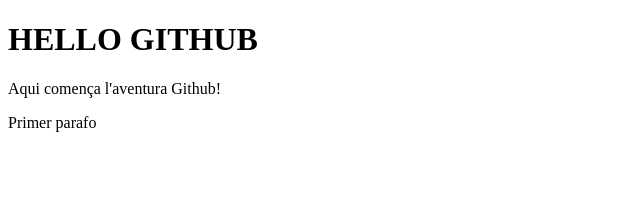
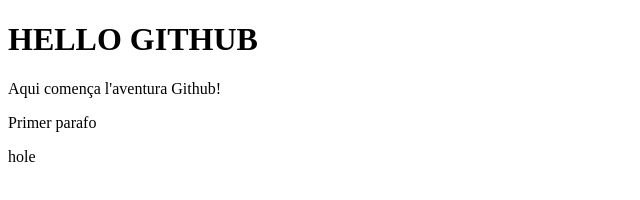
Before and after one commit to angel131131/tutorial-github, a plain HTML site: page index.html in a window 1280 px wide. Shown: the full height of the page, 0-640 px from the left. Drawn offline with Linux system fonts and the light colour scheme.

Commit message:
Update index.html

```diff
--- a/index.html
+++ b/index.html
@@ -8,5 +8,6 @@
 		<h1>HELLO GITHUB</h1>
 		<p>Aqui comença l'aventura Github!</p>
 		<p>Primer parafo</p>
+		<p>hole</p>
 	</body>
 </html>
```
